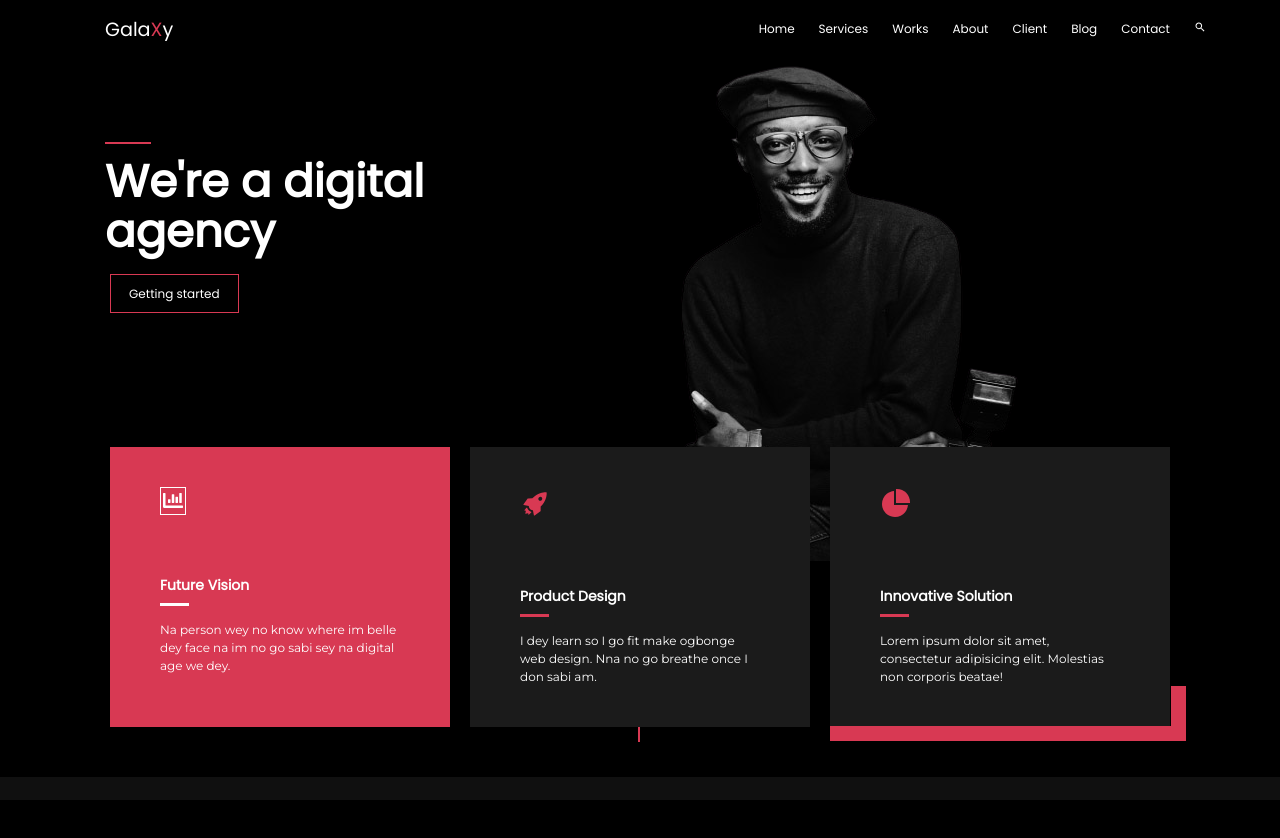
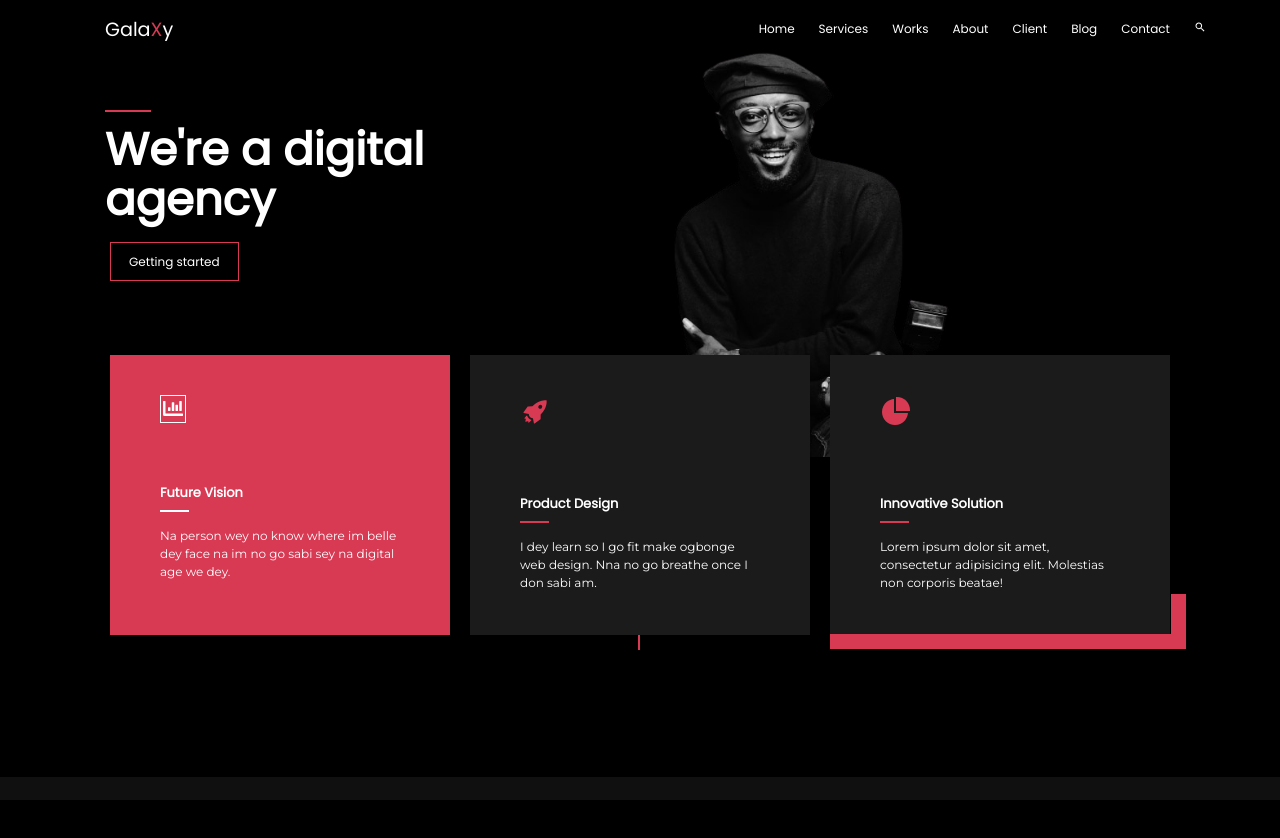
Before and after one commit to Biob-scientist/Galaxy__landing_page, a plain HTML site: page index.html in a window 1280 px wide. Drawn offline with nearby package versions, Linux system fonts and the light colour scheme.

Commit message:
5th commit

```diff
--- a/css/style.css
+++ b/css/style.css
@@ -1,10 +1,10 @@
 @import url('https://fonts.googleapis.com/css2?family=Montserrat:wght@300;400;500&family=Poppins&display=swap');
 @import url('https://fonts.googleapis.com/css2?family=Montserrat:wght@300;400;500&family=Poppins&display=swap');
 body{
-/*     height: 100vh; */
+    height: 100vh;
     color: #fff;
     background-color: black;
-/*     overflow: hidden; */
+    overflow: hidden;
 
 }
 body a{
@@ -76,7 +76,7 @@ section{
 section .content{
 
     position: relative;
-    top: 6em;
+    top: 4em;
     left: 55px;
 
 }
@@ -85,9 +85,9 @@ section .pic img{
 
     position: relative;
 
-
+   height:500px;
     z-index: -1;
-    bottom: 7em;
+    bottom: 6.5em;
     left: 7em;
 
 }
@@ -128,6 +128,10 @@ section .content a{
    font-family: 'Poppins';
 
 }
+.split_rect{
+    position: relative;
+    bottom: -20px;
+}
 section .pie{
     color:#D83953;
     font-size: 32px;
@@ -148,9 +152,7 @@ section i{
 section .pink{
     background-color: #D83953;
     height: 200px;
-
-    padding: 40px 50px;
-
+   padding: 40px 50px;
 
 }
 section .grey{
@@ -178,8 +180,7 @@ section .section_content{
  section .theme h3{
     text-transform: capitalize;
     font-weight: 600;
-    font-size: 14px;
-    font-family: sans-serif;
+    font-size: 13px;
     margin-top: 60px;
     margin-bottom: 25px;
     position: relative;
@@ -204,6 +205,7 @@ section .section_content{
     bottom: -10px;
     background-color: #fff;
     left:0px;
+    /* font-family: 'Montserrat'; */
 
 }
  section .note p{
```
